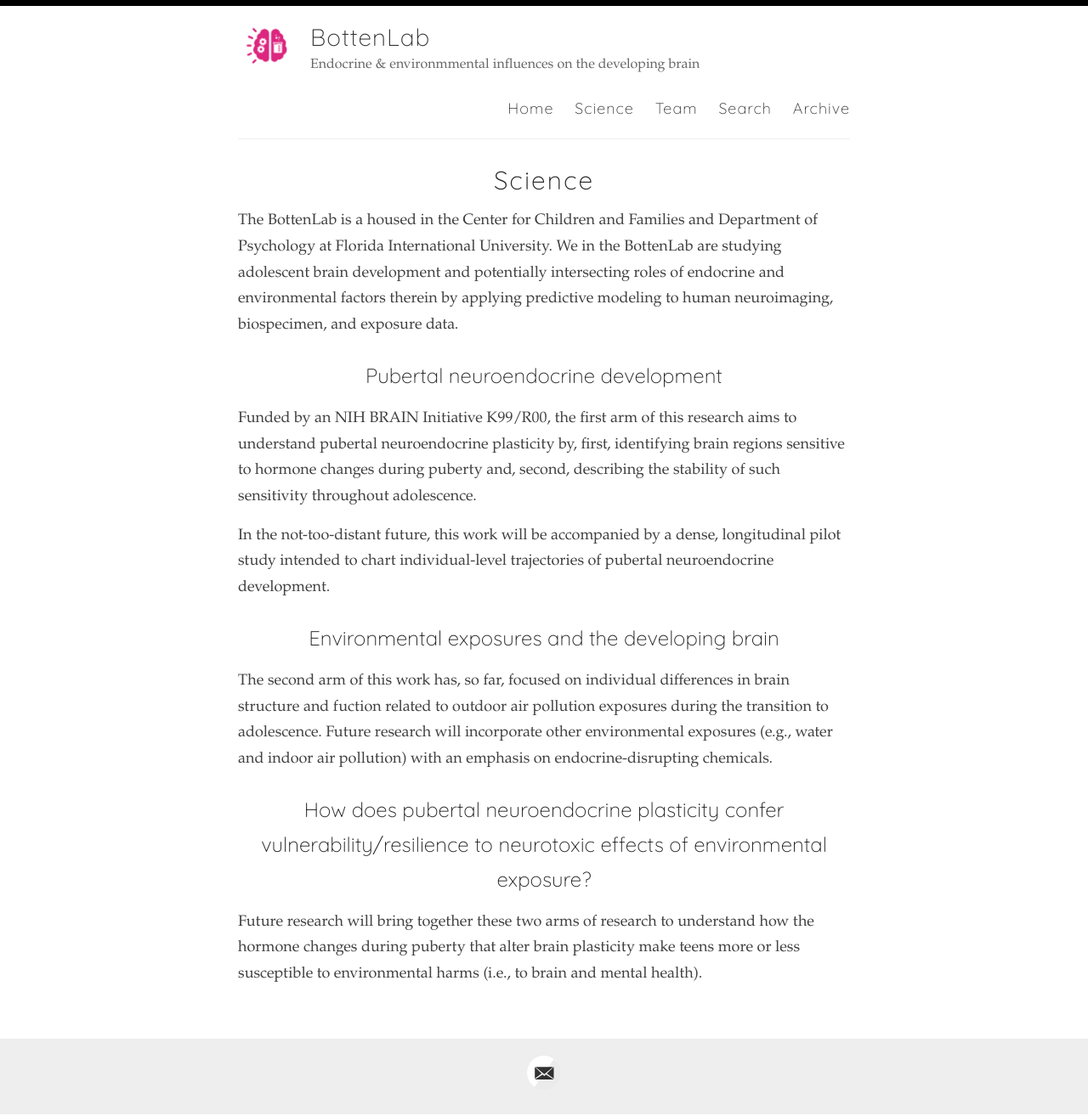
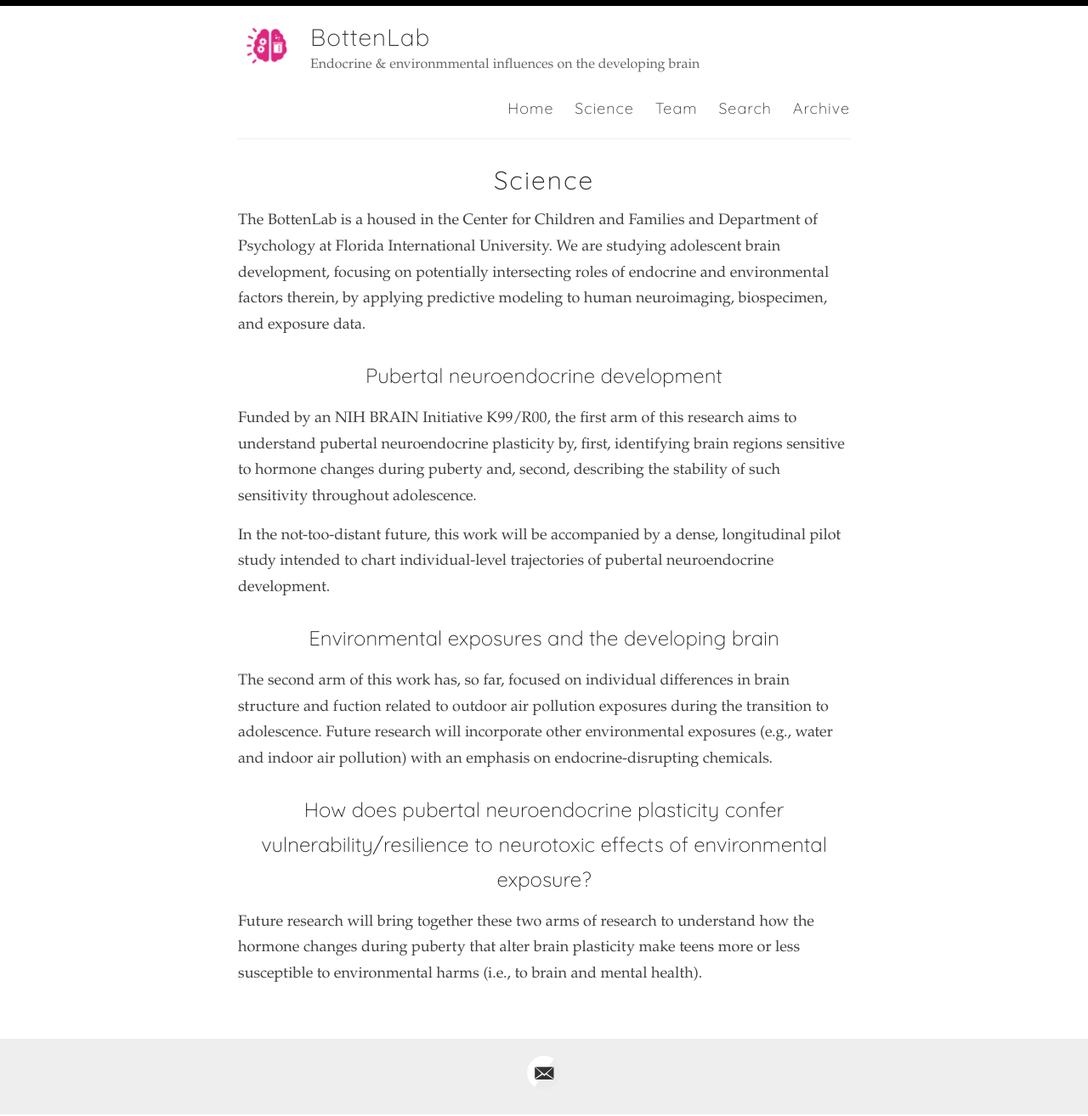
Before and after one commit to Bottenlab/bottenlab.github.io, a Jekyll site: the page built from _pages/science.md, in a window 1280 px wide. Shown: the whole page at 85% size. Built offline with Jekyll 4.4.1, drawn with Linux system fonts in a browser that asks for light colours; some web fonts are replaced.

Commit message:
fix typos in science

```diff
--- a/_pages/science.md
+++ b/_pages/science.md
@@ -6,8 +6,8 @@ permalink: /science/
 
 The BottenLab is a housed in the Center for Children and Families and Department of Psychology at
 Florida International University.
-We in the BottenLab are studying adolescent brain development and potentially intersecting roles of
-endocrine and environmental factors therein by applying predictive modeling to human neuroimaging,
+We are studying adolescent brain development, focusing on potentially intersecting roles of
+endocrine and environmental factors therein, by applying predictive modeling to human neuroimaging,
 biospecimen, and exposure data.
 
 ## Pubertal neuroendocrine development
```
